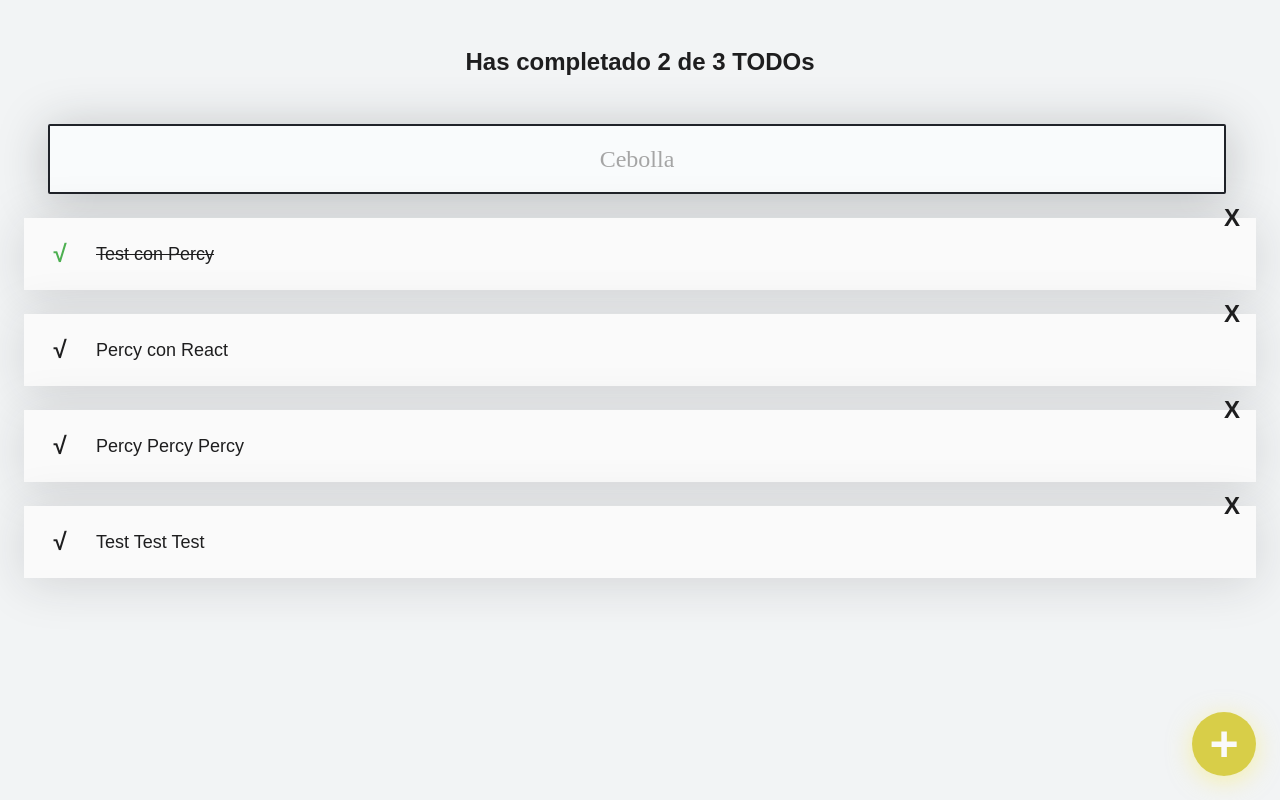
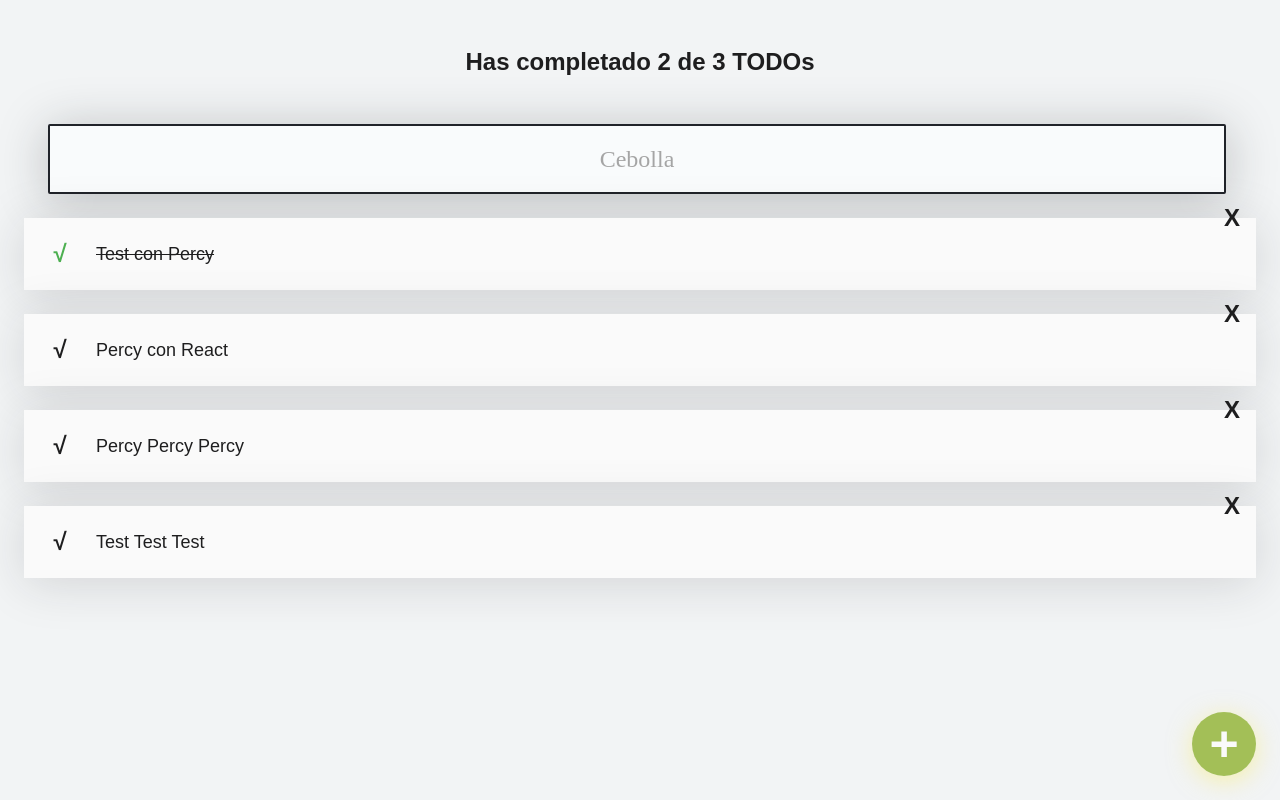
Before and after one commit to marialbert/test-react, a React (Create React App) app: page / in a window 1280 px wide. Built offline with nearby package versions, Linux system fonts and the light colour scheme.

Commit message:
cambio boton

```diff
--- a/src/CreateTodoButton.css
+++ b/src/CreateTodoButton.css
@@ -1,5 +1,5 @@
 .CreateTodoButton {
-  background-color: #d1c51ccb;
+  background-color: #8eb12fcb;
   box-shadow: 0px 5px 25px rgba(250, 235, 97, 0.5);
   border: none;
   border-radius: 50%;
```
